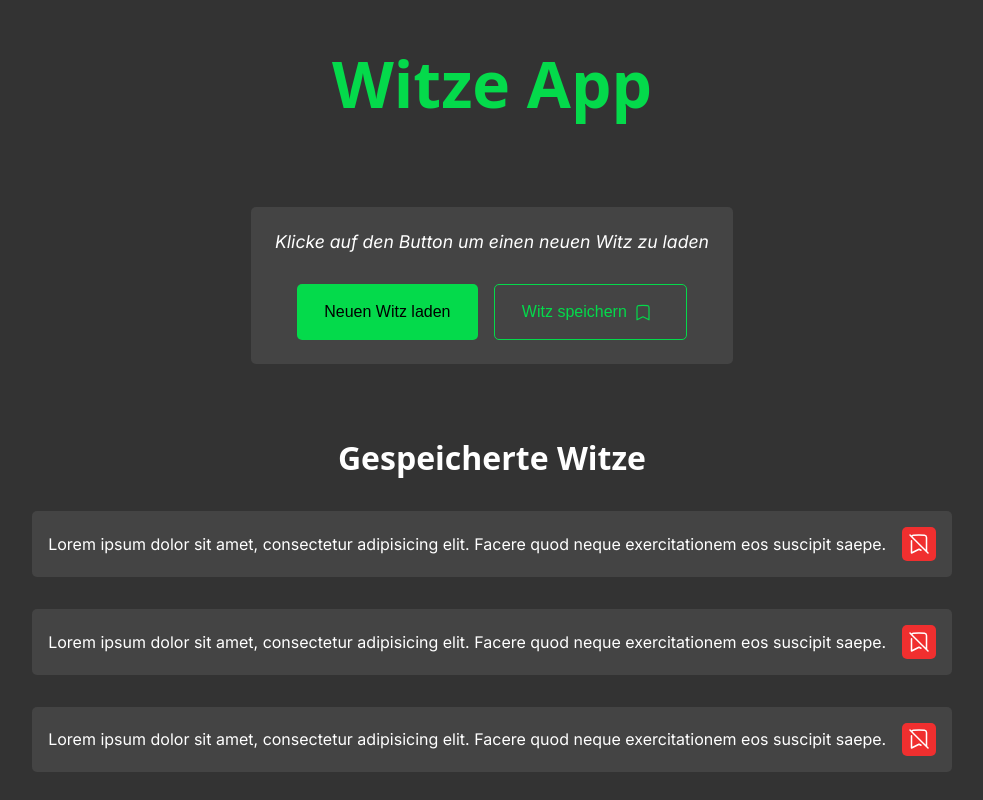
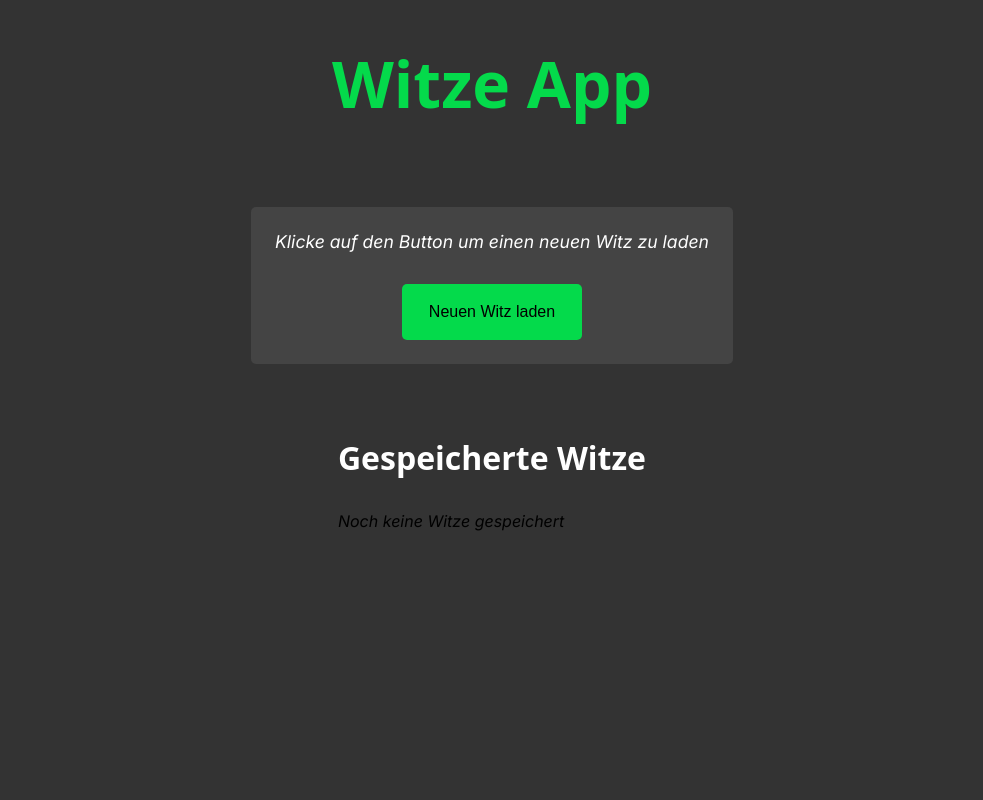
Before and after one commit to leavethetrain/witze-app, a website built with Vite: page index.html in a window 1280 px wide. Shown: the whole page, without its empty margins (148-1131 px from the left). Built offline with nearby package versions, Linux system fonts and the light colour scheme; a web font is replaced by a local one.

Commit message:
add jokes to localstorage

```diff
--- a/index.html
+++ b/index.html
@@ -18,7 +18,9 @@
           <button class="current-joke__generate current-joke__generate--active">
             Neuen Witz laden
           </button>
-          <button class="current-joke__save current-joke__save--hover">
+          <button
+            class="current-joke__save current-joke__save--hover current-joke__save--disabled"
+          >
             <span> Witz speichern</span>
             <svg
               xmlns="http://www.w3.org/2000/svg"
@@ -39,74 +41,7 @@
       </div>
       <div class="saved-jokes">
         <h2 class="saved-jokes__title">Gespeicherte Witze</h2>
-        <div class="saved-jokes__list">
-          <div class="saved-joke">
-            <div class="saved-joke__text">
-              Lorem ipsum dolor sit amet, consectetur adipisicing elit. Facere
-              quod neque exercitationem eos suscipit saepe.
-            </div>
-            <button class="saved-joke__remove saved-joke__remove--active">
-              <svg
-                xmlns="http://www.w3.org/2000/svg"
-                fill="none"
-                viewBox="0 0 24 24"
-                stroke-width="1.5"
-                stroke="currentColor"
-                class="saved-joke__remove-icon"
-              >
-                <path
-                  stroke-linecap="round"
-                  stroke-linejoin="round"
-                  d="m3 3 1.664 1.664M21 21l-1.5-1.5m-5.485-1.242L12 17.25 4.5 21V8.742m.164-4.078a2.15 2.15 0 0 1 1.743-1.342 48.507 48.507 0 0 1 11.186 0c1.1.128 1.907 1.077 1.907 2.185V19.5M4.664 4.664 19.5 19.5"
-                />
-              </svg>
-            </button>
-          </div>
-          <div class="saved-joke">
-            <div class="saved-joke__text">
-              Lorem ipsum dolor sit amet, consectetur adipisicing elit. Facere
-              quod neque exercitationem eos suscipit saepe.
-            </div>
-            <button class="saved-joke__remove saved-joke__remove--active">
-              <svg
-                xmlns="http://www.w3.org/2000/svg"
-                fill="none"
-                viewBox="0 0 24 24"
-                stroke-width="1.5"
-                stroke="currentColor"
-                class="saved-joke__remove-icon"
-              >
-                <path
-                  stroke-linecap="round"
-                  stroke-linejoin="round"
-                  d="m3 3 1.664 1.664M21 21l-1.5-1.5m-5.485-1.242L12 17.25 4.5 21V8.742m.164-4.078a2.15 2.15 0 0 1 1.743-1.342 48.507 48.507 0 0 1 11.186 0c1.1.128 1.907 1.077 1.907 2.185V19.5M4.664 4.664 19.5 19.5"
-                />
-              </svg>
-            </button>
-          </div>
-          <div class="saved-joke">
-            <div class="saved-joke__text">
-              Lorem ipsum dolor sit amet, consectetur adipisicing elit. Facere
-              quod neque exercitationem eos suscipit saepe.
-            </div>
-            <button class="saved-joke__remove saved-joke__remove--active">
-              <svg
-                xmlns="http://www.w3.org/2000/svg"
-                fill="none"
-                viewBox="0 0 24 24"
-                stroke-width="1.5"
-                stroke="currentColor"
-                class="saved-joke__remove-icon"
-              >
-                <path
-                  stroke-linecap="round"
-                  stroke-linejoin="round"
-                  d="m3 3 1.664 1.664M21 21l-1.5-1.5m-5.485-1.242L12 17.25 4.5 21V8.742m.164-4.078a2.15 2.15 0 0 1 1.743-1.342 48.507 48.507 0 0 1 11.186 0c1.1.128 1.907 1.077 1.907 2.185V19.5M4.664 4.664 19.5 19.5"
-                />
-              </svg>
-            </button>
-          </div>
-        </div>
+        <div class="saved-jokes__list"></div>
       </div>
     </div>
     <script type="module" src="/src/main.js"></script>
--- /dev/null
+++ b/src/localstorage.js
@@ -0,0 +1,16 @@
+const LOCAL_STORAGE_KEY = "jokes";
+
+export function getSavedJokes() {
+  return JSON.parse(localStorage.getItem(LOCAL_STORAGE_KEY)) || [];
+}
+
+export function saveJoke(joke) {
+  const savedJokes = getSavedJokes();
+
+  if (savedJokes.find((savedJoke) => savedJoke === joke)) {
+    alert("Witz wurde bereits gespeichert");
+    return;
+  }
+  const newSavedJokes = [joke, ...savedJokes];
+  localStorage.setItem(LOCAL_STORAGE_KEY, JSON.stringify(newSavedJokes));
+}
--- a/src/main.js
+++ b/src/main.js
@@ -1,12 +1,68 @@
 import "../styles/main.scss";
 import { getAPI } from "./fetch";
+import { getSavedJokes, saveJoke } from "./localstorage";
 
 const loadJokeBtn = document.querySelector(".current-joke__generate");
 const currentJokeElement = document.querySelector(".current-joke__text");
+const saveJokeBtn = document.querySelector(".current-joke__save");
+//const savedJokesText = document.querySelector(".saved-joke__text");
+const savedJokesListEl = document.querySelector(".saved-jokes__list");
+
+let currentJoke = "";
 
 async function loadNewJoke() {
   const joke = await getAPI();
+
+  if (!currentJoke) {
+    saveJokeBtn.classList.remove("current-joke__save--disabled");
+  }
+  currentJoke = joke;
   currentJokeElement.innerText = joke;
 }
 
+function saveCurrentJoke() {
+  if (currentJoke) {
+    saveJoke(currentJoke);
+  }
+  renderJokes();
+}
+
+function renderJokes() {
+  const savedJokes = getSavedJokes();
+  let html = "";
+
+  savedJokes.forEach((joke) => {
+    html += `
+        <div class="saved-joke">
+            <div class="saved-joke__text">
+             ${joke}
+            </div>
+            <button class="saved-joke__remove saved-joke__remove--active">
+              <svg
+                xmlns="http://www.w3.org/2000/svg"
+                fill="none"
+                viewBox="0 0 24 24"
+                stroke-width="1.5"
+                stroke="currentColor"
+                class="saved-joke__remove-icon"
+              >
+                <path
+                  stroke-linecap="round"
+                  stroke-linejoin="round"
+                  d="m3 3 1.664 1.664M21 21l-1.5-1.5m-5.485-1.242L12 17.25 4.5 21V8.742m.164-4.078a2.15 2.15 0 0 1 1.743-1.342 48.507 48.507 0 0 1 11.186 0c1.1.128 1.907 1.077 1.907 2.185V19.5M4.664 4.664 19.5 19.5"
+                />
+              </svg>
+            </button>
+        </div>`;
+  });
+
+  if (!html) {
+    html = "<em>Noch keine Witze gespeichert</em>";
+  }
+
+  savedJokesListEl.innerHTML = html;
+}
+
 loadJokeBtn.addEventListener("click", loadNewJoke);
+saveJokeBtn.addEventListener("click", saveCurrentJoke);
+renderJokes();
--- a/styles/main.scss
+++ b/styles/main.scss
@@ -104,6 +104,10 @@ body {
       transition: ease-in-out 0.2s;
       color: #000;
     }
+
+    &--disabled {
+      display: none;
+    }
   }
 
   &__save-icon {
```
